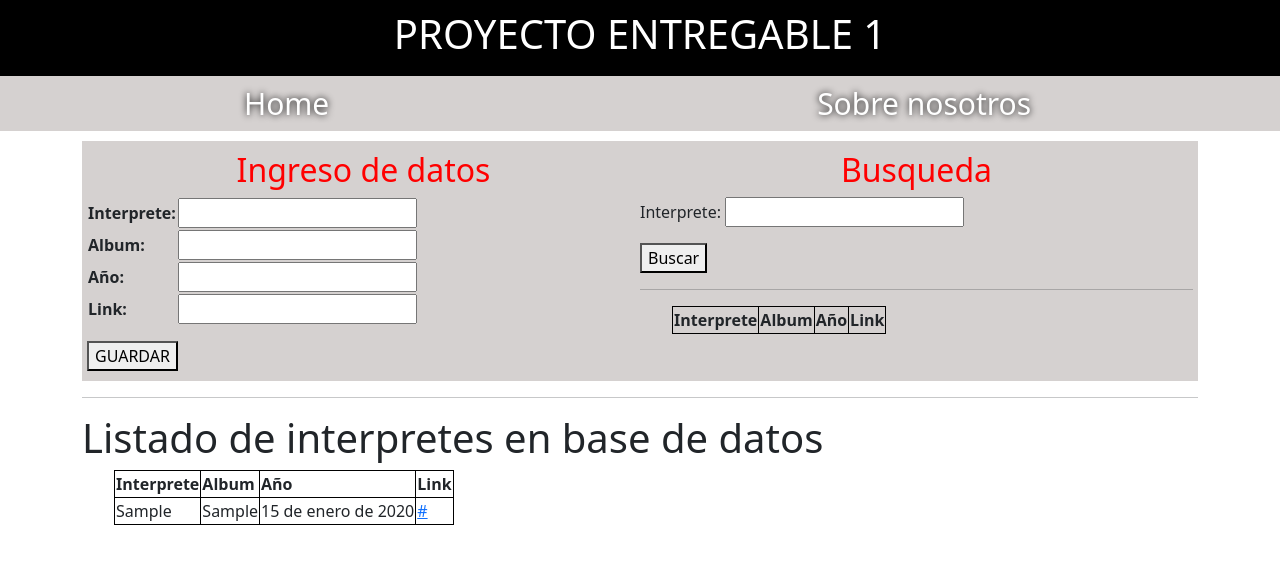
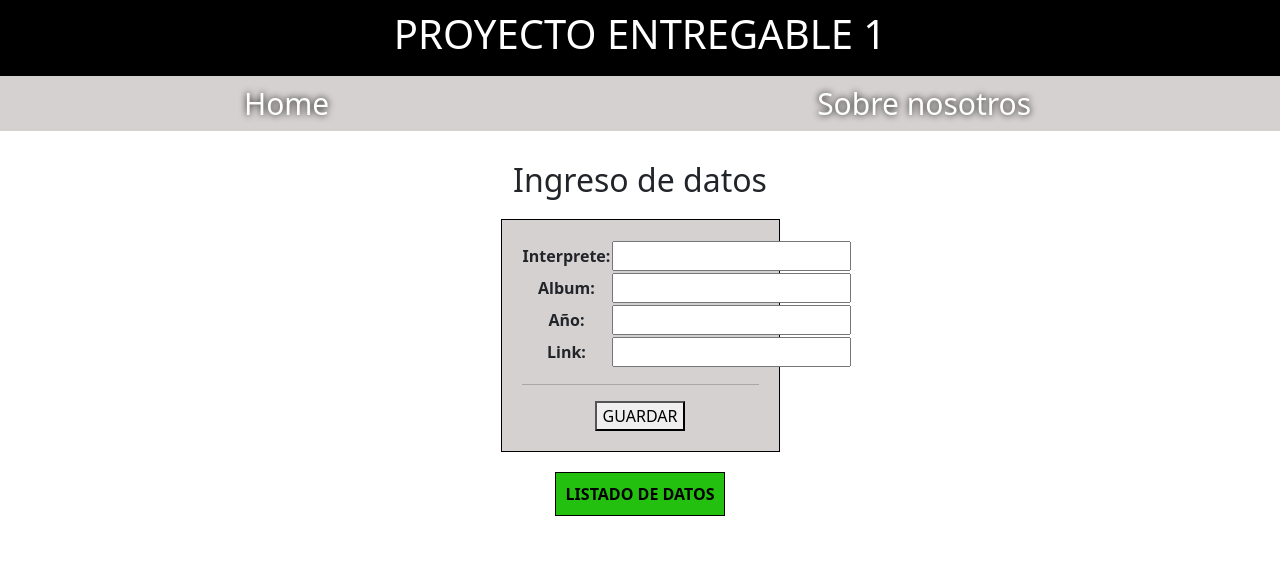
Before and after one commit to chazabersuit/ENTREGA1_CHAZARRETA, a Django app: page / in a window 1280 px wide. Shown: the top 564 px of the page. Run offline with Django 4.2, Linux system fonts and the light colour scheme; tables that the repository leaves empty hold one stand-in row (values such as "Sample post"); lists and menus that the app fills with data are empty.

Commit message:
Se dio estilo y fin de la primera entrega

```diff
--- a/datos/forms.py
+++ b/datos/forms.py
@@ -5,8 +5,8 @@ from django import forms
 class Formulario_Ingreso(forms.Form):
     interprete=forms.CharField(max_length=30)
     album=forms.CharField(max_length=30)
-    año=forms.DateField(required=True)
-    link=forms.CharField(max_length=100)
+    año=forms.DateField(required=False)
+    link=forms.CharField(max_length=100,required=False)
 
 class Busqueda(forms.Form):
-    interprete=forms.CharField(max_length=30, required=False)
+    interprete=forms.CharField(max_length=30, required=True)
--- a/datos/static/index.css
+++ b/datos/static/index.css
@@ -22,24 +22,43 @@
 }
 
 .main {
-    margin: 10px 10px;
+    margin-top: 30px;
 }
 
-.table_index {
-    border: 1px solid black;
+.h2_centro {
+    text-align: center;
+    margin: 20px;
 }
 
-.caja {
-    display: flex;
-    background-color: rgb(213, 209, 208);
-    padding: 10px 5px;
+.div_ingreso_padre {
+    text-align: center;
 }
 
-.caja div {
-    flex: 1;
+.div_ingreso {
+    width: 25%;
+    margin: 0 auto;
+    background-color: rgb(213, 209, 208);
+    padding: 20px 20px;
+    border: 1px solid black
 }
 
-.caja div h2 {
-    color: red;
+.boton_link {
     text-align: center;
+    margin-top: 30px;
 }
+
+.boton_link a {
+    color: black;
+    text-decoration: none;
+    border: 1px solid black;
+    padding: 10px;
+    background-color: rgb(36, 192, 16);
+    font-weight: bold;
+}
+
+.div_tabla {
+    border: 1px solid black;
+    text-align: center;
+    margin: 30px auto;
+    width: 60%;
+}
--- a/datos/template/base.html
+++ b/datos/template/base.html
@@ -27,8 +27,6 @@
             <li class="nav-item">
                 <a class="link" href={% url 'sobre_nosotros' %}>Sobre nosotros</a>
             </li>
-
-
         </ul>
     </nav>
     <div class="container main">
--- a/datos/template/index.html
+++ b/datos/template/index.html
@@ -1,68 +1,21 @@
 {% extends 'base.html' %} {% load static%} {% block centro_web%}
-<div class="caja">
-    <div class="caja_ingreso">
-        <h2>Ingreso de datos</h2>
-        <form action={% url 'index' %} method="post">
+
+
+<h2 class="h2_centro">Ingreso de datos</h2>
+
+<div class="div_ingreso_padre">
+    <div class="div_ingreso">
+        <form action={% url 'index' %} method="POST">
             {% csrf_token %}
             <table>
                 {{formulario_ingreso}}
             </table>
-            <p></p>
+            <hr>
             <button>GUARDAR</button>
         </form>
     </div>
-    <div class="caja_busqueda">
-        <h2>Busqueda</h2>
-        <form action={% url 'index' %}>
-            {{formulario_busqueda}}
-            <p></p>
-            <button>Buscar</button>
-        </form>
-        <hr> {% if formulario_busqueda %}
-        <ul>
-            <table>
-                <tr>
-                    <th scope="col" class="table_index"><strong>Interprete</strong></th>
-                    <th scope="col" class="table_index"><strong>Album</strong></th>
-                    <th scope="col" class="table_index"><strong>Año</strong></th>
-                    <th scope="col" class="table_index"><strong>Link</strong></th>
-                </tr>
-                {% for objeto in listado_busqueda %}
-                <tr>
-                    <td class="table_index">{{objeto.interprete}}</td>
-                    <td class="table_index">{{objeto.album}}</td>
-                    <td class="table_index">{{objeto.año}}</td>
-                    <td class="table_index">
-                        <a href={{objeto.link}} target="_blank">{{objeto.link}}</a></td>
-                </tr>
-                {% endfor %}
-            </table>
-        </ul>
-        {% else %}
-        <p>No hay datos</p>
-        {% endif %}
-    </div>
 </div>
 
-<hr>
-<h1>Listado de interpretes en base de datos</h1>
-<ul>
-    <table>
-        <tr>
-            <th scope="col" class="table_index"><strong>Interprete</strong></th>
-            <th scope="col" class="table_index"><strong>Album</strong></th>
-            <th scope="col" class="table_index"><strong>Año</strong></th>
-            <th scope="col" class="table_index"><strong>Link</strong></th>
-        </tr>
-        {% for objeto in listado %}
-        <tr>
-            <td class="table_index">{{objeto.interprete}}</td>
-            <td class="table_index">{{objeto.album}}</td>
-            <td class="table_index">{{objeto.año}}</td>
-            <td class="table_index"><a href={{objeto.link}} target="_blank">{{objeto.link}}</a></td>
-        </tr>
-        {% endfor %}
-    </table>
-</ul>
-
-{% endblock %}
+<div class="boton_link">
+    <a href={% url 'busqueda' %}>LISTADO DE DATOS</a>
+</div> {% endblock %}
--- a/datos/urls.py
+++ b/datos/urls.py
@@ -1,9 +1,10 @@
 from django import views
 from django.urls import path
-from .views import index, sobre_nosotros
+from .views import busqueda, index, sobre_nosotros
 
 
 urlpatterns = [
     path('',index ,name='index'),
+    path('busqueda/',busqueda, name='busqueda'),
     path('sobre_nosotros/',sobre_nosotros, name='sobre_nosotros'),
 ]
--- a/datos/views.py
+++ b/datos/views.py
@@ -1,33 +1,34 @@
 from django.http import HttpResponse
-from django.shortcuts import render
+from django.shortcuts import redirect, render
 from .forms import Formulario_Ingreso, Busqueda
 
 from datos.models import Videos
 
 # Create your views here.
 def index(request):
-    listado=Videos.objects.all()
     formulario_ingreso=Formulario_Ingreso()
-    formulario_busqueda=Busqueda()
-
     if request.method == 'POST':
         form= Formulario_Ingreso(request.POST)
         if form.is_valid():
             data=form.cleaned_data
             datos_artista=Videos(interprete=data.get('interprete'),album=data.get('album'),año=data.get('año'), link=data.get('link'))
             datos_artista.save()
-            listado=Videos.objects.all()
-            return render(request,'index.html',{'listado':listado,'formulario_ingreso':formulario_ingreso,'formulario_busqueda':formulario_busqueda})
+            return redirect('busqueda')
         else:
-            return render(request,'index.html',{'formulario_ingreso':form,'listado':listado,'formulario_busqueda':formulario_busqueda})
+            return render(request,'index.html',{'formulario_ingreso':form})
+    return render(request,'index.html',{'formulario_ingreso':formulario_ingreso})
 
-    nombre_de_busqueda= request.GET.get('interprete')
-
-    if nombre_de_busqueda:
-        listado_busqueda=Videos.objects.filter(interprete__icontains=nombre_de_busqueda)
-        return render(request,'index.html',{'formulario_ingreso':formulario_ingreso,'listado':listado,'listado_busqueda':listado_busqueda,'formulario_busqueda':formulario_busqueda})
-
-    return render(request,'index.html',{'formulario_ingreso':formulario_ingreso,'listado':listado,'formulario_busqueda':formulario_busqueda})
 
 def sobre_nosotros(request):
     return render(request,'sobre_nosotros.html',{})
+
+
+def busqueda(request):
+    formulario_busqueda=Busqueda()
+    nombre_de_busqueda= request.GET.get('interprete')
+    if nombre_de_busqueda:
+         listado_busqueda=Videos.objects.filter(interprete__icontains=nombre_de_busqueda)
+         return render(request,'busqueda.html',{'formulario_busqueda':formulario_busqueda,'listado_busqueda':listado_busqueda})
+    else:
+        listado_busqueda=Videos.objects.all()
+    return render(request,'busqueda.html',{'formulario_busqueda':formulario_busqueda,'listado_busqueda':listado_busqueda})
```
Also changed, not shown: datos/template/busqueda.html (added, +43 -0 lines), README.md.
